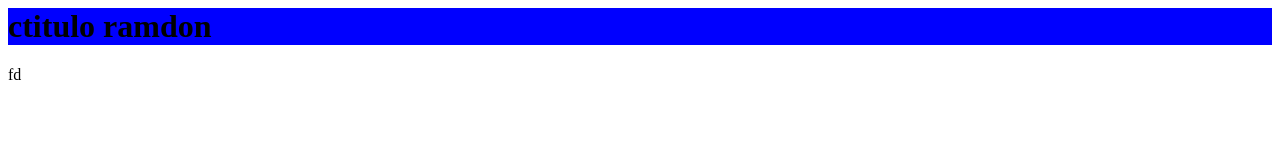
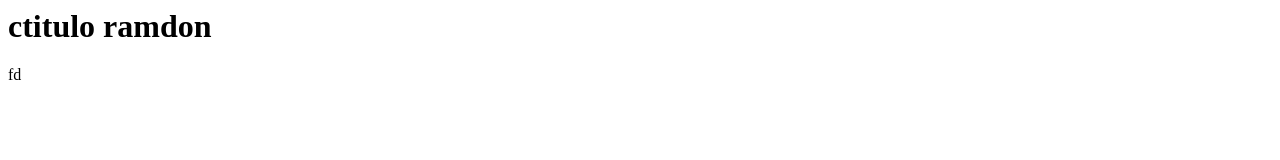
Before and after one commit to JuanPaz98/prueba-git, a plain HTML site: page prueba/index.html in a window 1280 px wide. Drawn offline with Linux system fonts and the light colour scheme.

Commit message:
Revert "anexo css"
This reverts commit 9f0244fef2d3deb8ef5f1dabd130294daf6056bf.

```diff
--- a/prueba/index.html
+++ b/prueba/index.html
@@ -1,5 +1,4 @@
 <html>
-    <link rel="stylesheet" href="style.css">
     <h1>ctitulo ramdon</h1>
     fd
 </html>
--- a/prueba/style.css
+++ /dev/null
@@ -1,3 +0,0 @@
-h1{
-    background-color: blue;
-}
```
